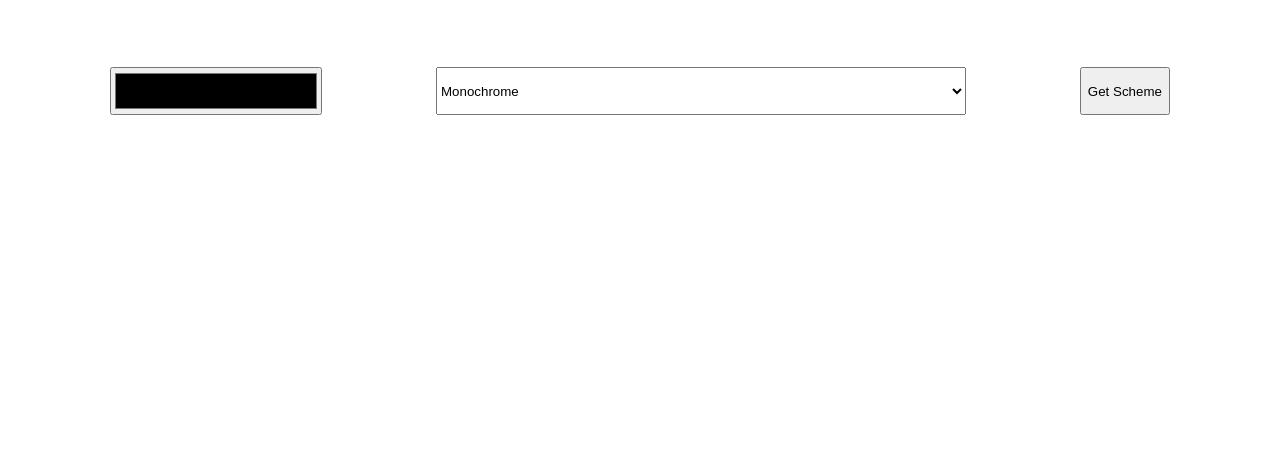
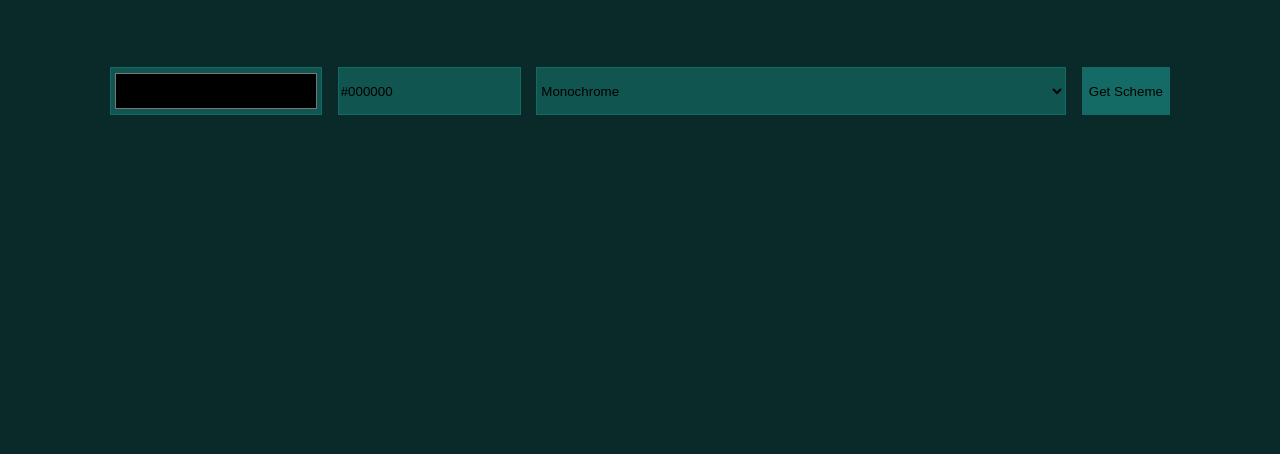
Before and after one commit to pietheking/my-color-scheme, a plain HTML site: page flex colors cheme/index.html in a window 1280 px wide. Drawn offline with Linux system fonts and the light colour scheme; no server answers.

Commit message:
Improved design, functionality and components
I improved its functionality by adding error messages and as well making it have a Hex code block;

```diff
--- a/flex colors cheme/index.css
+++ b/flex colors cheme/index.css
@@ -2,8 +2,9 @@ html, body {
     margin: 0;
     padding: 2vw;
     font-size: 18px;
-    min-width: 500px
+    min-width: 500px;
     font-family: 'Oswald', sans-serif;
+    background-color: #092A28;
 }
 header{
     display: flex;
@@ -43,3 +44,12 @@ section{
 p{
     text-align: center
 }
+input,select{
+    background-color: #115550;
+    outline-width:.05rem ;
+    border: solid .05rem;
+    border-color:#146B65;
+}
+input[type=button]{
+    background-color:#146B65;
+}
--- a/flex colors cheme/index.html
+++ b/flex colors cheme/index.html
@@ -8,6 +8,7 @@
     <body>
         <header>
             <input id='base-color' class="head-c u1" type="color">
+            <input id= 'color-text' />
             <select id='mode'class="head-c">
                 <option>Monochrome</option>
                 <option>Monochrome-Dark</option>
--- a/flex colors cheme/index.js
+++ b/flex colors cheme/index.js
@@ -1,13 +1,26 @@
 const baseColor=document.getElementById('base-color')
 const mode=document.getElementById('mode');
 const pArr=document.getElementsByTagName('p')
+const colorText=document.getElementById('color-text')
+let id;
+colorText.value=baseColor.value
+getScheme()
+baseColor.addEventListener("click",()=>{id=setInterval(()=>colorText.value=baseColor.value,1)})
+colorText.addEventListener("click",()=>{clearInterval(id)})
 function getScheme(){
-fetch(`https://www.thecolorapi.com/scheme?hex=${(baseColor.value).slice(1,7)}&mode=${mode.value.toLowerCase()}`)
-.then(res=>res.json())
-.then(data=>{for(cols in data.colors){document.getElementsByClassName('dj')[cols].style.backgroundColor=data.colors[cols].hex.value
-pArr[cols].textContent=data.colors[cols].hex.value}})
+    if(colorText.value[0]!='#'){
+        colorText.value='#'+colorText.value
+    }
+    fetch(`https://www.thecolorapi.com/scheme?hex=${(colorText.value).slice(1,7)}&mode=${mode.value.toLowerCase()}`)
+        .then(res=>res.json())
+        .then(data=>{for(cols in data.colors){document.getElementsByClassName('dj')[cols].style.backgroundColor=data.colors[cols].hex.value
+        pArr[cols].textContent=data.colors[cols].hex.value}
+        console.log(pArr[1].textContent)})
+        if(pArr[1].textContent==='#000000'){
+        alert('please hex code only contain numbers and alphabets from "a-f"')
+        }
+
 }
-getScheme()
 for(ele of pArr){
     ele.addEventListener('click',()=>{
         document.execCommand('copy')
```
